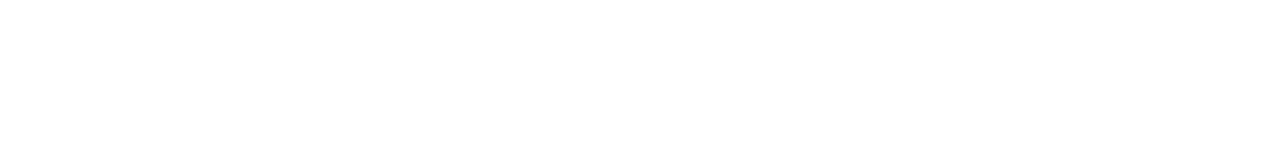
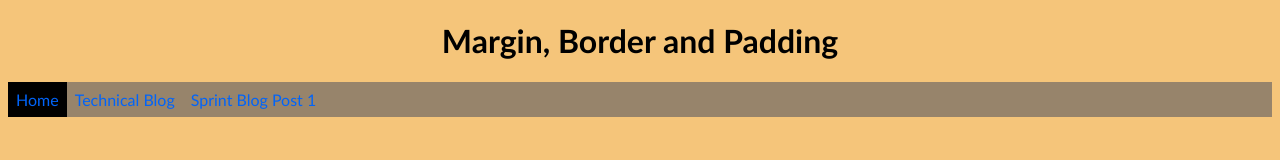
Before and after one commit to hokipoki123/hokipoki123.github.io, a plain HTML site: page blog/html-css.html in a window 1280 px wide. Drawn offline with Linux system fonts and the light colour scheme.

Commit message:
Added Technical blog page

```diff
--- a/blog/html-css.html
+++ b/blog/html-css.html
@@ -0,0 +1,35 @@
+<!DOCTYPE html>
+  <html>
+    <head>
+      <title>Margin, Border and Padding</title>
+      <meta name="viewport" content="width=device-width, initial-scale=1" />
+      <!--Pasted this code from viewport page-->
+      <meta charset="UTF-8" />
+      <link href="../styles/main.css" rel="stylesheet" type="text/css" />
+    </head>
+    <body>
+      <div class="pageTitle">
+        <h1>Margin, Border and Padding</h1>
+      </div>
+      <div class="mainNav">
+        <ul>
+          <li>
+            <a class="active" href="/index.html">Home</a>
+          </li>
+          <li>
+            <a href="/blog/html-css.html">Technical Blog</a>
+          </li>
+          <li>
+            <a href="/blog/te-houtaewa-template.html">Sprint Blog Post 1</a>
+          </li>
+        </ul>
+      </div>
+
+
+
+    </body>
+
+
+
+
+  </html>
```
Also changed, not shown: blog/te-houtaewa-template.html (+5 -2 lines), index.html (+4 -1 lines).
